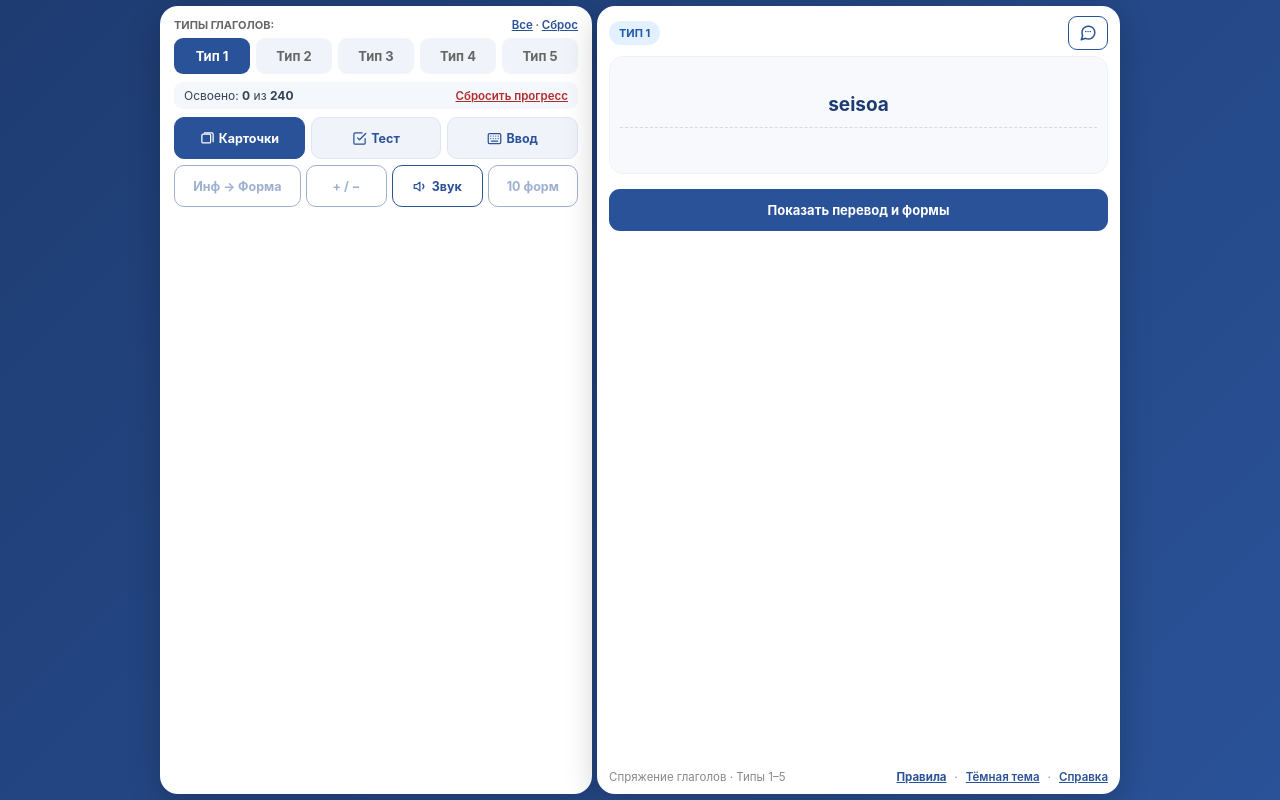
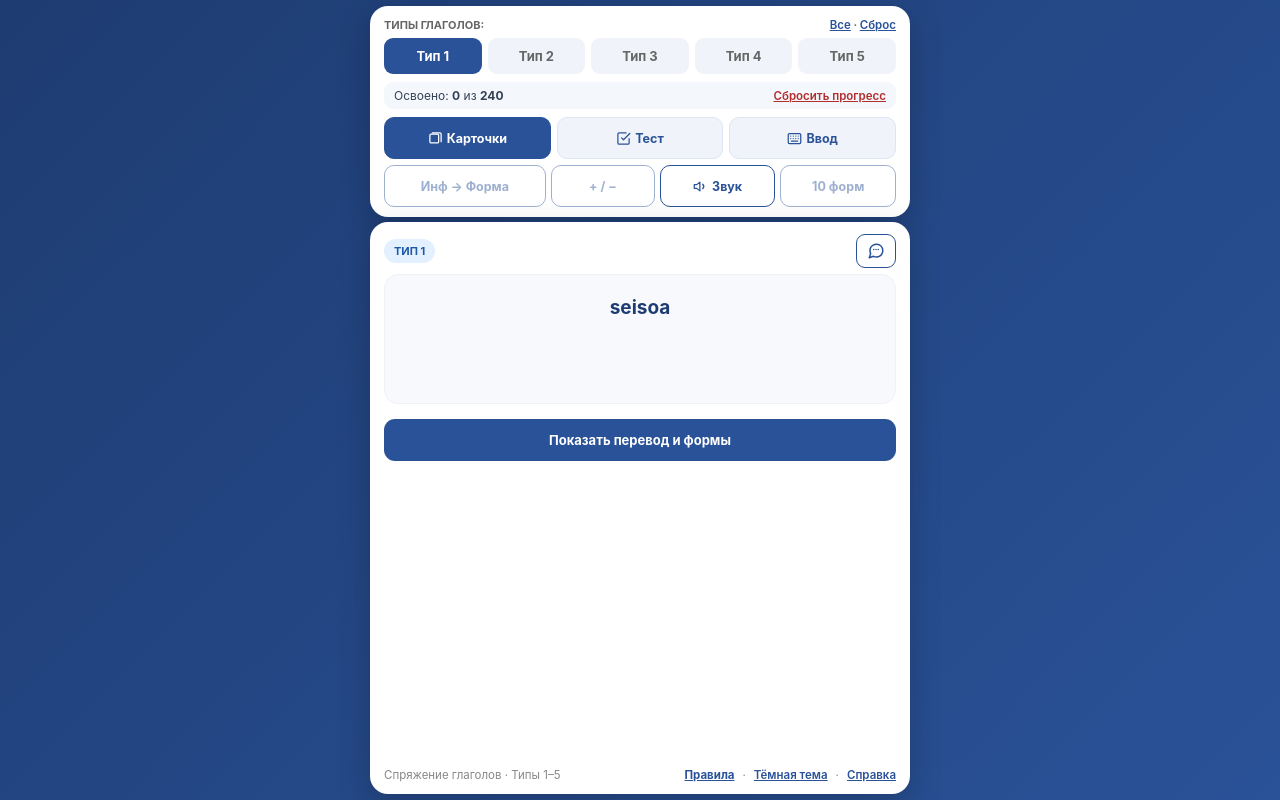
Before and after one commit to max-roz/Suomen-verbit, a plain HTML site: page suomen-verbit.html in a window 1280 px wide. Drawn offline with Linux system fonts and the light colour scheme.

Commit message:
Update suomen-verbit.html

```diff
--- a/suomen-verbit.html
+++ b/suomen-verbit.html
@@ -67,10 +67,10 @@
   .umlauts { display: flex; gap: 5px; }
   .umlaut-btn { height: 34px; width: 34px; font-size: 15px; font-weight: 700; background: var(--primary-light); color: var(--primary-dark); border-radius: 9px; display: inline-flex; align-items: center; justify-content: center; }
   .word-box { text-align: center; padding: 12px 10px; background: var(--surface-bg); border-radius: 14px; border: 1px solid var(--border-color); margin-bottom: 7px; display: flex; flex-direction: column; justify-content: center; min-height: 64px; }
-  .word-box.fixed-card { min-height: 118px; }
+   .word-box.fixed-card { height: 130px; justify-content: flex-start; padding-top: 20px; }
   .word-main { font-size: 19px; font-weight: 700; color: var(--primary-dark); margin: 0; line-height: 1.35; }
   .word-sub { font-size: 13px; color: var(--text-muted); margin-top: 4px; }
-  .word-trans { font-size: 16px; font-weight: 500; color: var(--text-main); margin-top: 10px; padding-top: 10px; border-top: 1px dashed var(--border-input); line-height: 1.35; }
+   .word-trans { font-size: 16px; font-weight: 500; color: var(--text-main); margin-top: 10px; padding-top: 10px; border-top: 1px dashed var(--border-input); line-height: 1.35; min-height: 54px; }
   .blank-slot { display: inline-block; min-width: 72px; border-bottom: 2px solid var(--primary); color: var(--primary); padding: 0 4px; }
   button { font-family: inherit; border: none; cursor: pointer; }
   .buttons { display: flex; gap: 8px; margin-top: 8px; }
@@ -109,7 +109,7 @@
   .rule-table th { background: var(--surface-alt); color: var(--primary-dark); }
   #gameArea { display: flex; flex-direction: column; flex: none; }
   .stats, .footer-bar { flex-shrink: 0; }
-  @media (min-width: 640px) {
+  @media (min-width: 640px) and (max-height: 500px) {
     .wrap { max-width: 960px; flex-direction: row; align-items: stretch; }
     .panel-top { width: 45%; overflow-y: auto; }
     .panel-main { width: 55%; overflow-y: auto; padding: 10px 12px; }
@@ -615,16 +615,17 @@ function renderCard() {
   const negTag = (currentMode !== 'flashcards' && task.isNeg) ? `<span class="tag tag-neg">Отрицание</span>` : '';
   const hdr = `<div class="header-row"><div class="tag-group"><span class="tag">Тип ${v.t}</span>${negTag}</div>${umlauts}${speakBtn}</div>`;
 
-  if (currentMode === 'flashcards') {
+    if (currentMode === 'flashcards') {
     area.innerHTML = hdr +
       `<div class="word-box fixed-card"><div class="word-main">${v.inf}</div>` +
-      `<div class="word-trans">${isFlipped ? `<b>${v.ru}</b><div class="word-sub">minä <b>${v.s1}n</b> · hän <b>${v.v3}</b> · en <b>${v.s1}</b></div>` : ''}</div></div>` +
+      `<div class="word-trans" style="${isFlipped ? '' : 'opacity:0;'}"><b>${v.ru}</b><div class="word-sub">minä <b>${v.s1}n</b> · hän <b>${v.v3}</b> · en <b>${v.s1}</b></div></div></div>` +
       `<div class="buttons">${!isFlipped
         ? `<button class="btn-primary" onclick="isFlipped=true;renderCard()">Показать перевод и формы</button>`
         : `<button class="btn-primary" onclick="nextCard(false, true)">Следующий глагол</button>`}</div>`;
     if (!isFlipped) speak(v.inf, false);
     return;
   }
+
 
   const prefix = task.isNeg ? `${task.p.pron} ${task.p.neg}` : task.p.pron;
   const sentenceHTML = direction === 'inf-to-form'
```
